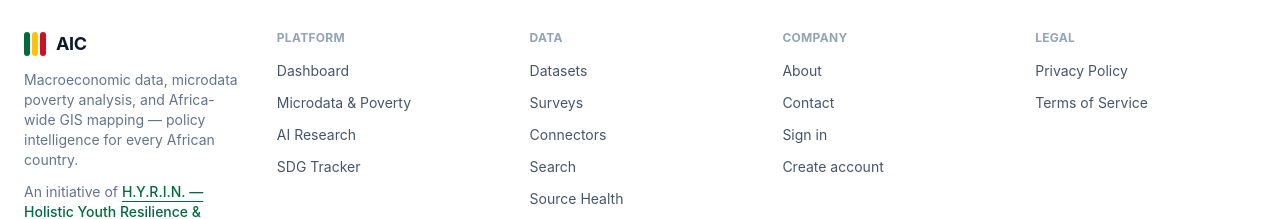
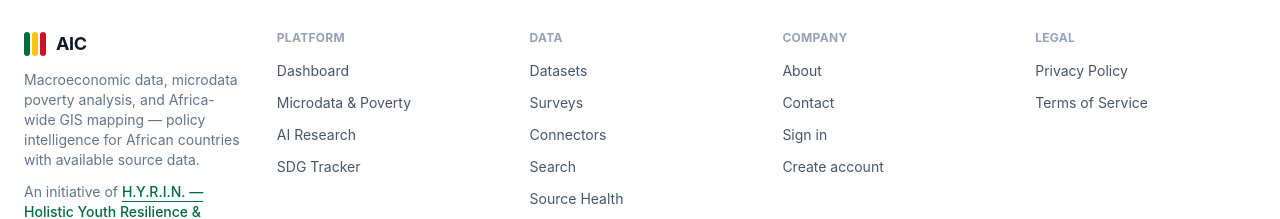
Before and after one commit to dr-luqman-afolabi/african-intelligence-cloud, a Next.js app in the folder frontend/: page / in a window 1280 px wide. Shown: the part 1941-2160 px from the top of the page. Built offline with nearby package versions, Linux system fonts and the light colour scheme.

Commit message:
Clarify platform data coverage in footer

```diff
--- a/frontend/src/components/Footer.tsx
+++ b/frontend/src/components/Footer.tsx
@@ -48,7 +48,7 @@ export default function Footer() {
             <Logo />
             <p className="mt-3 max-w-xs text-sm text-aic-muted">
               Macroeconomic data, microdata poverty analysis, and Africa-wide GIS mapping — policy
-              intelligence for every African country.
+              intelligence for African countries with available source data.
             </p>
             <p className="mt-3 max-w-xs text-sm text-aic-muted">
               An initiative of{" "}
```
